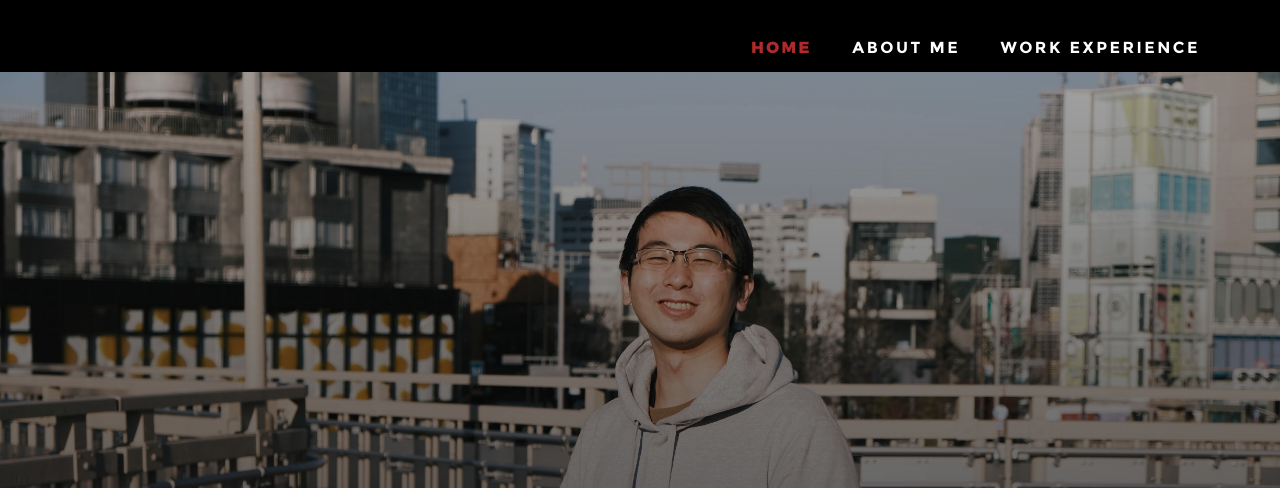
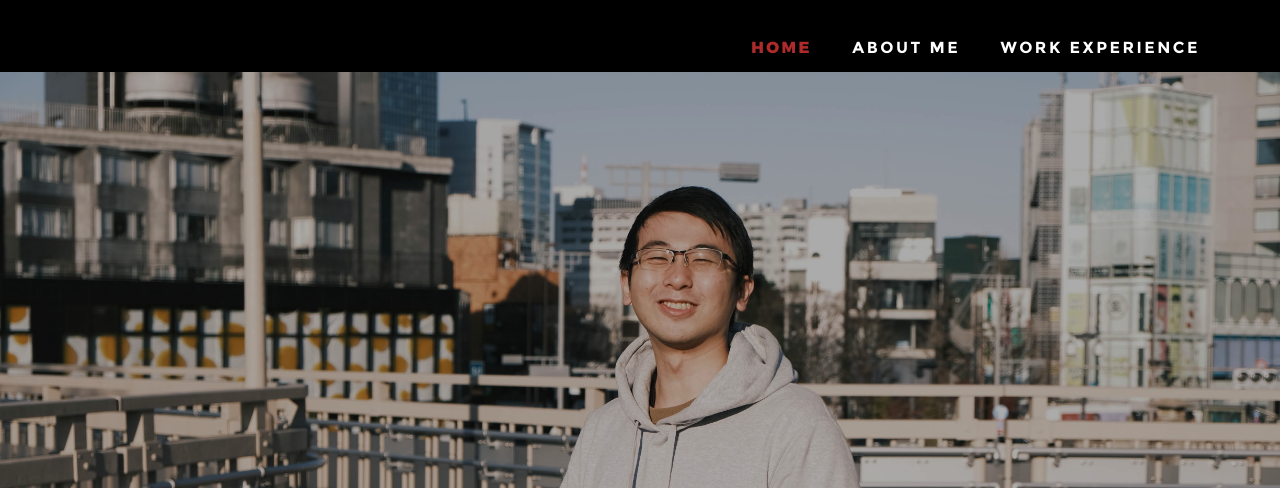
Before and after one commit to Johnny-Kao/johnny-kao.github.io, a plain HTML site: page index.html in a window 1280 px wide. Shown: the top 488 px of the page. Drawn offline with Linux system fonts and the light colour scheme; some packages are replaced by stand-ins of ours; a script that the page names is missing.

Commit message:
Update 20250325_v2

```diff
--- a/index.html
+++ b/index.html
@@ -100,7 +100,7 @@
    ================================================== -->
     <section id="home" class="s-home page-hero target-section" data-parallax="scroll" data-image-src="images/hero-bg.jpg" data-natural-width=3000 data-natural-height=2000 data-position-y=center>
         <div class="overlay"></div>
-        <div class="shadow-overlay"></div>
+        <!-- <div class="shadow-overlay"></div> -->
         <div class="home-content">
             <div class="row home-content__main">
                 <h3>Hello There</h3>
```
Also changed, not shown: 1 other file.
